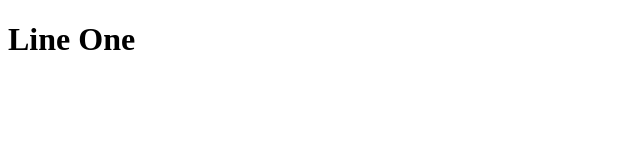
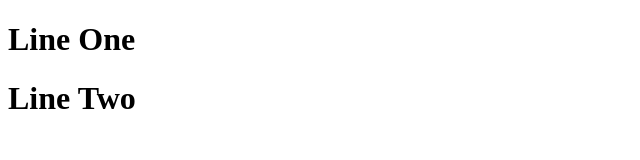
Before and after one commit to azimuddin017/demo, a plain HTML site: page index.html in a window 1280 px wide. Shown: the whole page, without its empty margins (0-640 px from the left). Drawn offline with Linux system fonts and the light colour scheme.

Commit message:
Version 2

```diff
--- a/index.html
+++ b/index.html
@@ -7,5 +7,6 @@
 </head>
 <body>
     <h1>Line One</h1>
+    <h1>Line Two</h1>
 </body>
 </html>
```
